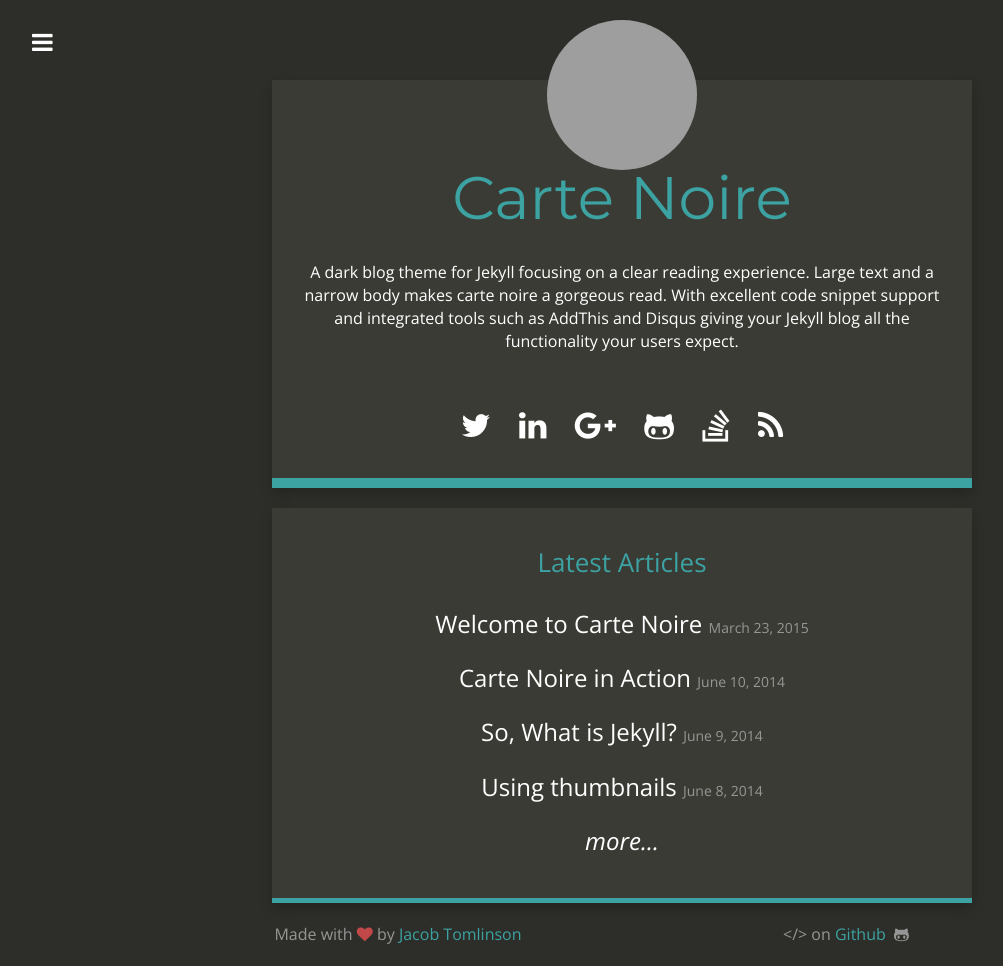
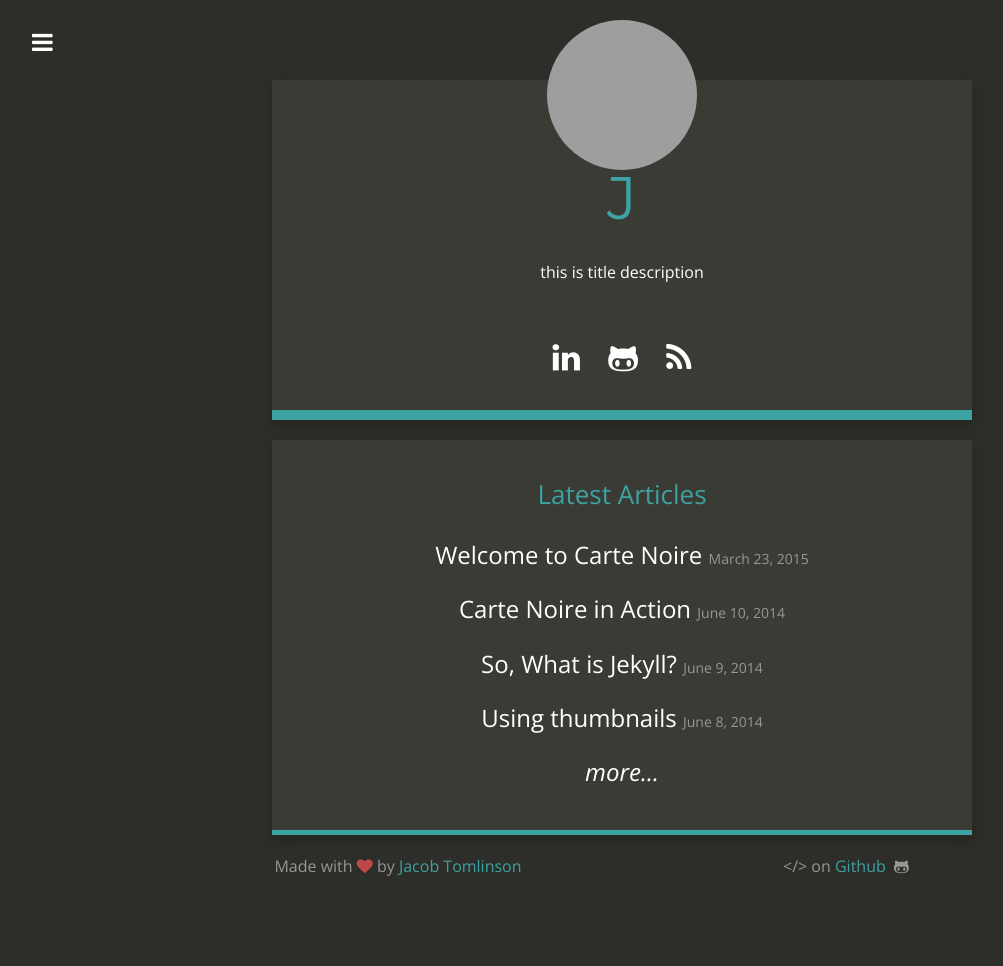
Before and after one commit to Dreamscent/Dreamscent.github.io, a Jekyll site: the page built from index.html, in a window 1280 px wide. Shown: the whole page, without its empty margins (18-1021 px from the left). Built offline with Jekyll 4.4.1, drawn with Linux system fonts in a browser that asks for light colours; nearby versions of some CDN libraries; after the commit the page ends 900 px from its top, so only the background shows below that; grey boxes are pictures that could not be loaded.

Commit message:
Update _config.yml

```diff
--- a/_config.yml
+++ b/_config.yml
@@ -1,25 +1,25 @@
 # Site settings
-title: "Carte Noire"
-email: jacob@jacobtomlinson.co.uk
-description: "A dark blog theme for Jekyll."
+title: "J"
+email: Dreamscent@live.com
+description: "this is some description"
 baseurl: ""
 url: "https://0x4a.github.io"
-title_description: "A dark blog theme for Jekyll focusing on a clear reading experience. Large text and a narrow body makes carte noire a gorgeous read. With excellent code snippet support and integrated tools such as AddThis and Disqus giving your Jekyll blog all the functionality your users expect."
+title_description: "this is title description"
 title_image: "https://www.gravatar.com/avatar/00000000000000000000000000000000?s=500&d=mm"
-google_analytics: "UA-20365477-4"
-disqus_account: cartenoire
-github_repository: https://github.com/jacobtomlinson/carte-noire
+google_analytics: ""
+disqus_account:
+github_repository: https://github.com/Dreamscent
 addthis_id: ra-513c6fa83da6ec67
 post_limit: 5
 
 # Social usernames/URLs
-twitter_username: _jacobtomlinson
-github_username:  jacobtomlinson
+twitter_username:
+github_username:  Dreamscent
 instagram_username:
 reddit_username:
-linkedin_link: http://test.com/
-google_plus_link: http://test.com/
-stackoverflow_link: http://test.com/
+linkedin_link: https://sg.linkedin.com/in/juliantanws
+google_plus_link:
+stackoverflow_link:
 xing_link:
 facebook_link:
 
```
